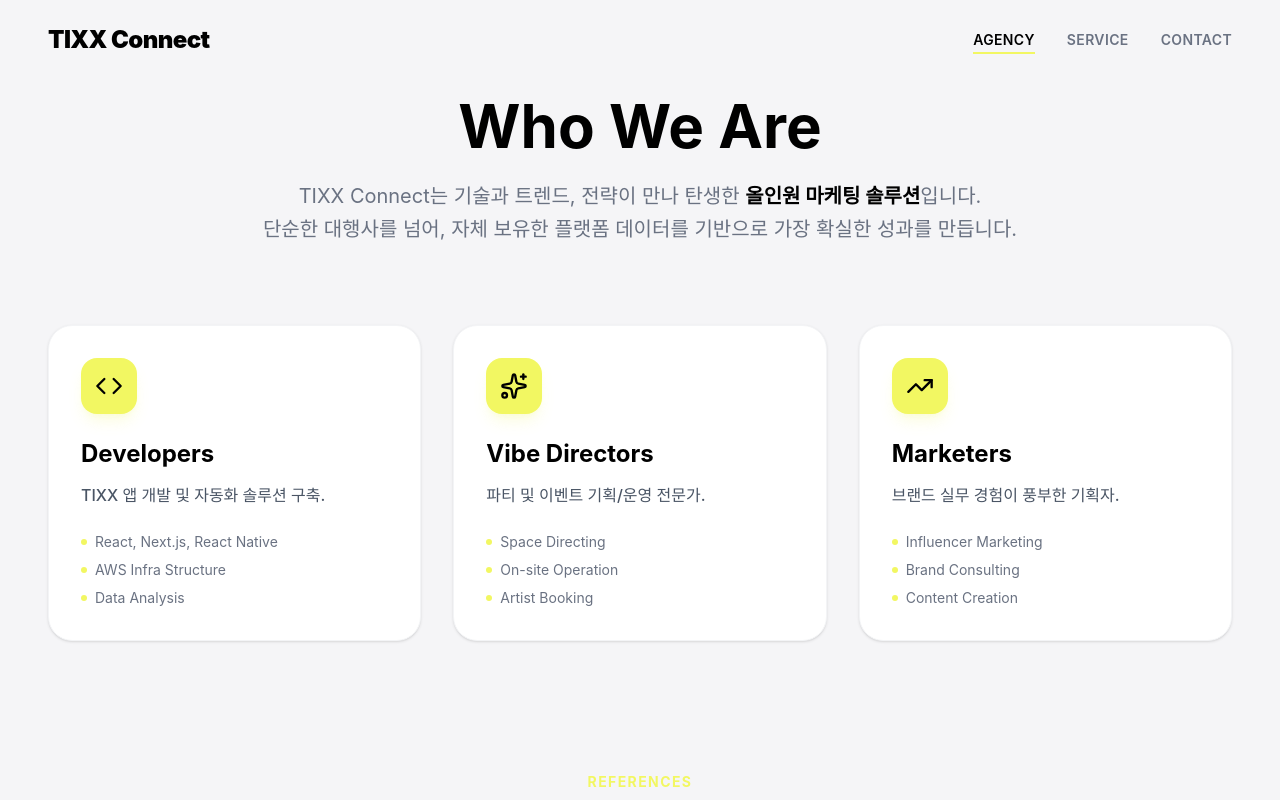
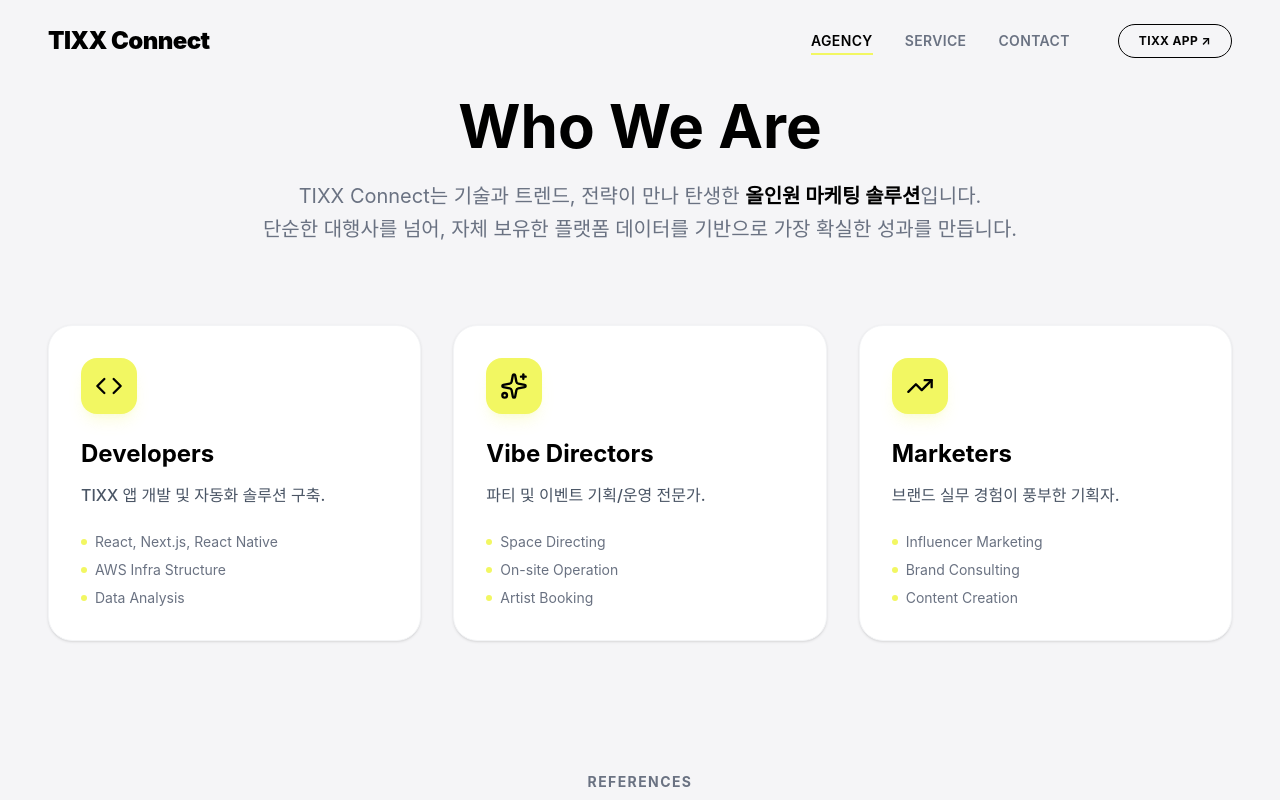
Before and after one commit to TIXX-official/tixx-agency.website, a React (Vite) app: page /agency in a window 1280 px wide. Shown: the top 800 px of the page. Built offline with nearby package versions, Linux system fonts and the light colour scheme.

Commit message:
style: fix navbar alignment and agency page text contrast

```diff
--- a/src/components/Navbar.tsx
+++ b/src/components/Navbar.tsx
@@ -45,7 +45,7 @@
                 </Link>
 
                 {/* Desktop Menu */}
-                <div className="hidden md:flex space-x-8 text-sm font-semibold tracking-wide">
+                <div className="hidden md:flex space-x-8 text-sm font-semibold tracking-wide items-center">
                     {['AGENCY', 'SERVICE', 'CONTACT'].map((item) => {
                         const path = `/${item.toLowerCase()}`;
                         return (
@@ -65,6 +65,14 @@
                             </Link>
                         )
                     })}
+                    <a
+                        href="https://tixx.im"
+                        target="_blank"
+                        rel="noreferrer"
+                        className="ml-4 px-5 py-2 border border-black rounded-full hover:bg-black hover:text-white transition-all text-xs font-bold flex items-center"
+                    >
+                        TIXX APP ↗
+                    </a>
                 </div>
 
                 {/* Mobile Menu Button */}
@@ -87,11 +95,12 @@
                         />
                     </div>
                 </button>
-            </motion.nav>
+            </motion.nav >
 
             {/* Mobile Fullscreen Menu */}
             <AnimatePresence>
-                {mobileMenuOpen && (
+                {
+                    mobileMenuOpen && (
                         <motion.div
                             initial={{ opacity: 0, y: -20 }}
                             animate={{ opacity: 1, y: 0 }}
@@ -121,8 +130,9 @@
                                 ))}
                             </div>
                         </motion.div>
-                )}
-            </AnimatePresence>
+                    )
+                }
+            </AnimatePresence >
         </>
     );
 };
--- a/src/pages/Agency.tsx
+++ b/src/pages/Agency.tsx
@@ -81,7 +81,7 @@
                 {/* References Section */}
                 <div className="mb-32">
                     <div className="text-center mb-12">
-                        <span className="text-accent font-bold tracking-widest text-sm uppercase">References</span>
+                        <span className="text-gray-500 font-bold tracking-widest text-sm uppercase">References</span>
                         <h2 className="text-3xl md:text-5xl font-bold mt-2">Our Works</h2>
                     </div>
                     <div className="w-full">
--- a/src/pages/Home.tsx
+++ b/src/pages/Home.tsx
@@ -186,6 +186,26 @@
 
             {/* Partners Section */}
             <Partners />
+
+            {/* TIXX App CTA Section */}
+            <div className="w-full bg-black text-white py-20 px-8 text-center relative overflow-hidden">
+                <div className="absolute top-0 left-0 w-full h-full bg-accent/5 opacity-50 bg-[radial-gradient(ellipse_at_center,_var(--tw-gradient-stops))] from-gray-800 via-black to-black"></div>
+                <div className="relative z-10 max-w-2xl mx-auto">
+                    <h2 className="text-3xl md:text-4xl font-bold mb-4">Looking for TIXX App?</h2>
+                    <p className="text-gray-400 mb-8">
+                        이벤트 탐색, 티켓 예매, 그리고 간편한 입장까지.<br />
+                        TIXX 앱에서 새로운 문화를 경험하세요.
+                    </p>
+                    <a
+                        href="https://tixx.im"
+                        target="_blank"
+                        rel="noreferrer"
+                        className="inline-flex items-center gap-2 px-8 py-4 bg-white text-black font-bold rounded-full hover:bg-gray-200 transition-colors"
+                    >
+                        Go to TIXX App <ArrowRight size={18} />
+                    </a>
+                </div>
+            </div>
         </div>
     );
 };
```
Lines whose indentation alone changed are shown as unchanged.
